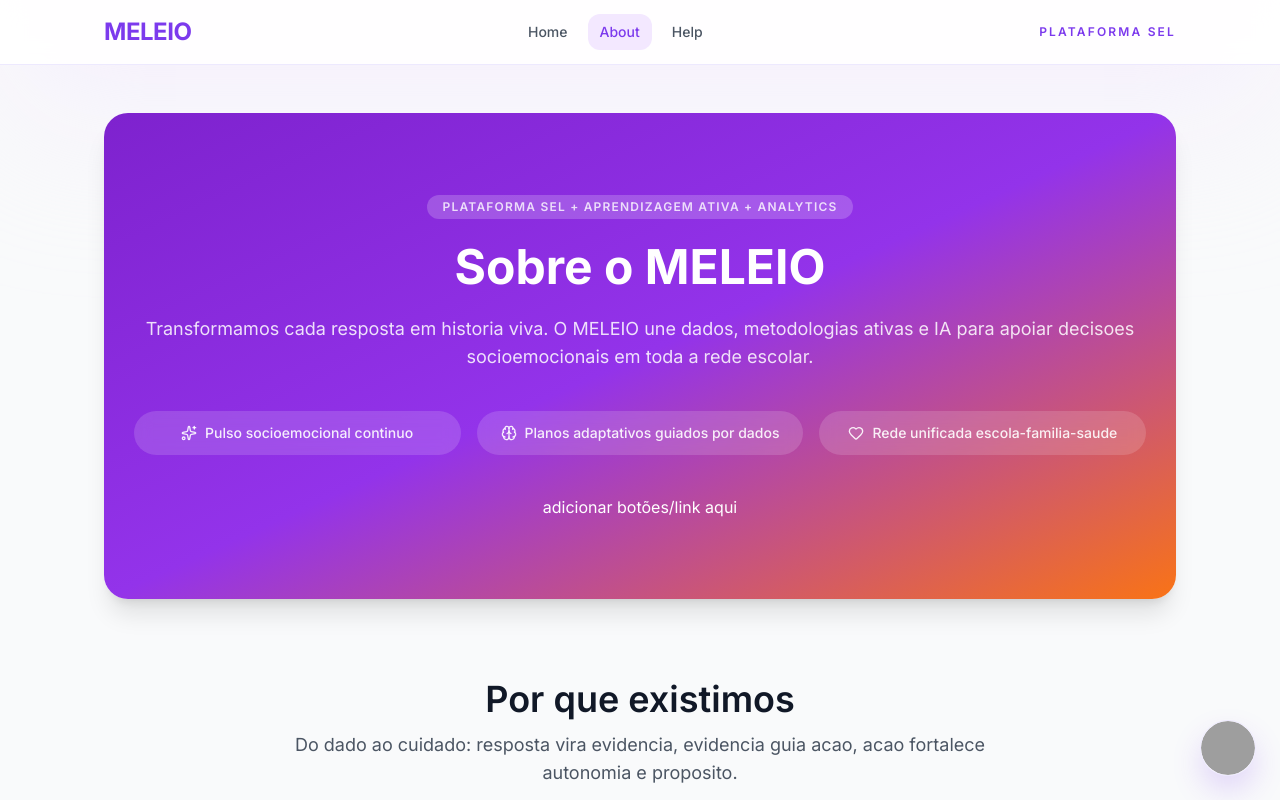
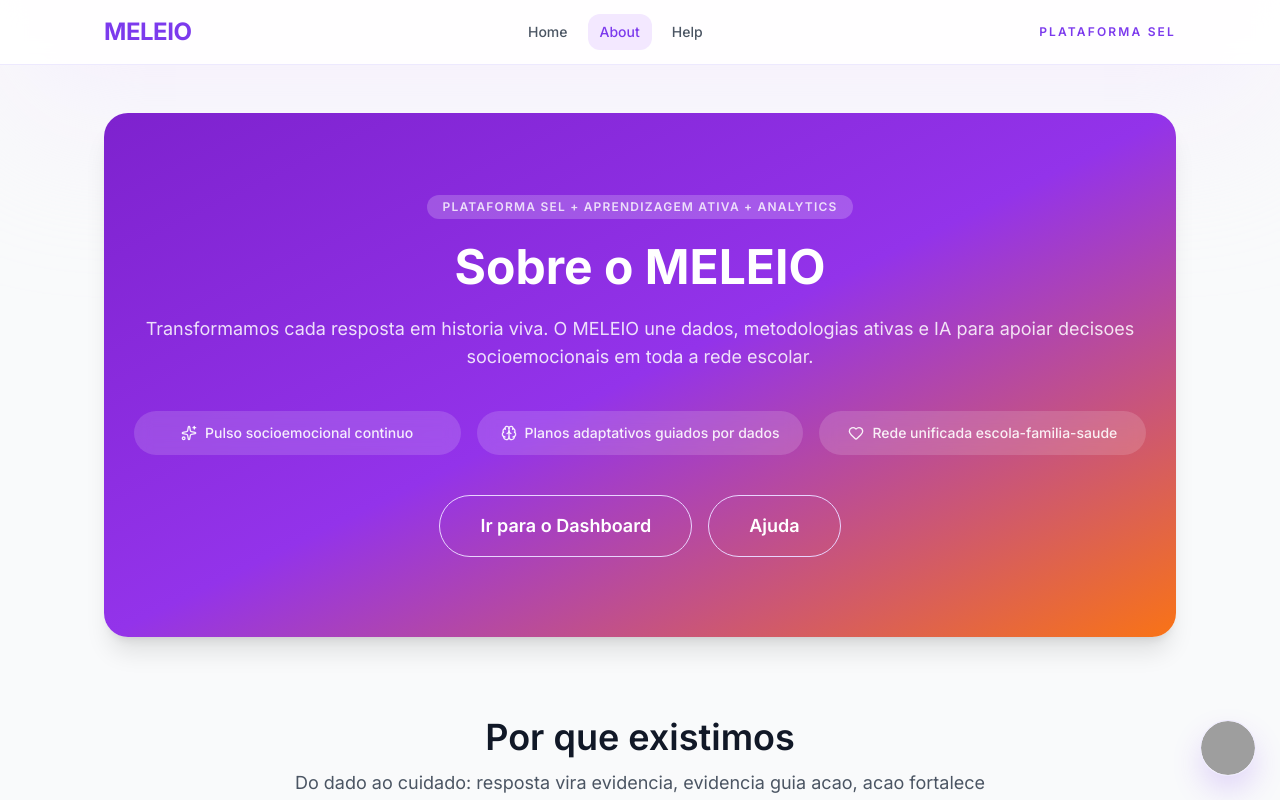
Before and after one commit to rxbiales/meleio_v2, a Next.js app: page /about in a window 1280 px wide. Shown: the top 800 px of the page. Built offline with nearby package versions, Linux system fonts and the light colour scheme; grey boxes are pictures that could not be loaded.

Commit message:
Adicionados botões para Help e Dashboard

```diff
--- a/src/components/about/AboutComponent.tsx
+++ b/src/components/about/AboutComponent.tsx
@@ -1,6 +1,5 @@
 import Link from "next/link";
 import {
-  ArrowRight,
   Sparkles,
   Users,
   Shield,
@@ -10,9 +9,10 @@ import {
   Target,
   Zap,
   TrendingUp,
-  School,
+  School
 } from "lucide-react";
-import { Button } from "../ui/button";
+
+
 export function AboutComponent() {
   return (
     <div
@@ -52,7 +52,17 @@ export function AboutComponent() {
             </div>
 
             <div className="flex flex-col gap-4 sm:flex-row">
-              adicionar botões/link aqui
+                <Link href="/dashboard"
+                  className="inline-flex items-center justify-center rounded-full border border-purple-200 px-10 py-4 text-lg font-semibold text-white transition hover:bg-purple-50 hover:text-purple-700">
+                    Ir para o Dashboard
+                </Link>
+
+                <Link href="/help"
+                  className="inline-flex items-center justify-center rounded-full border border-purple-200 px-10 py-4 text-lg font-semibold text-white transition hover:bg-purple-50 hover:text-purple-700">
+
+                    Ajuda
+                </Link>
+
             </div>
           </div>
         </section>
```
